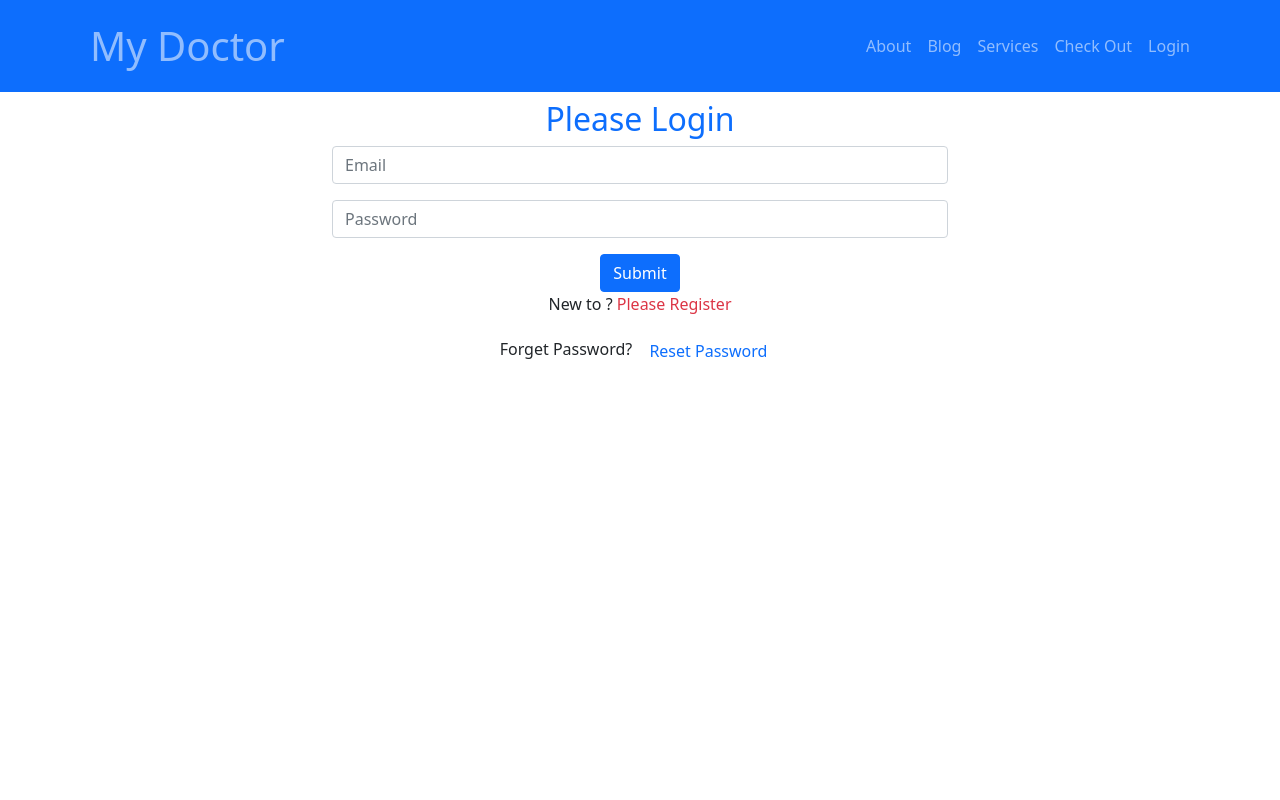
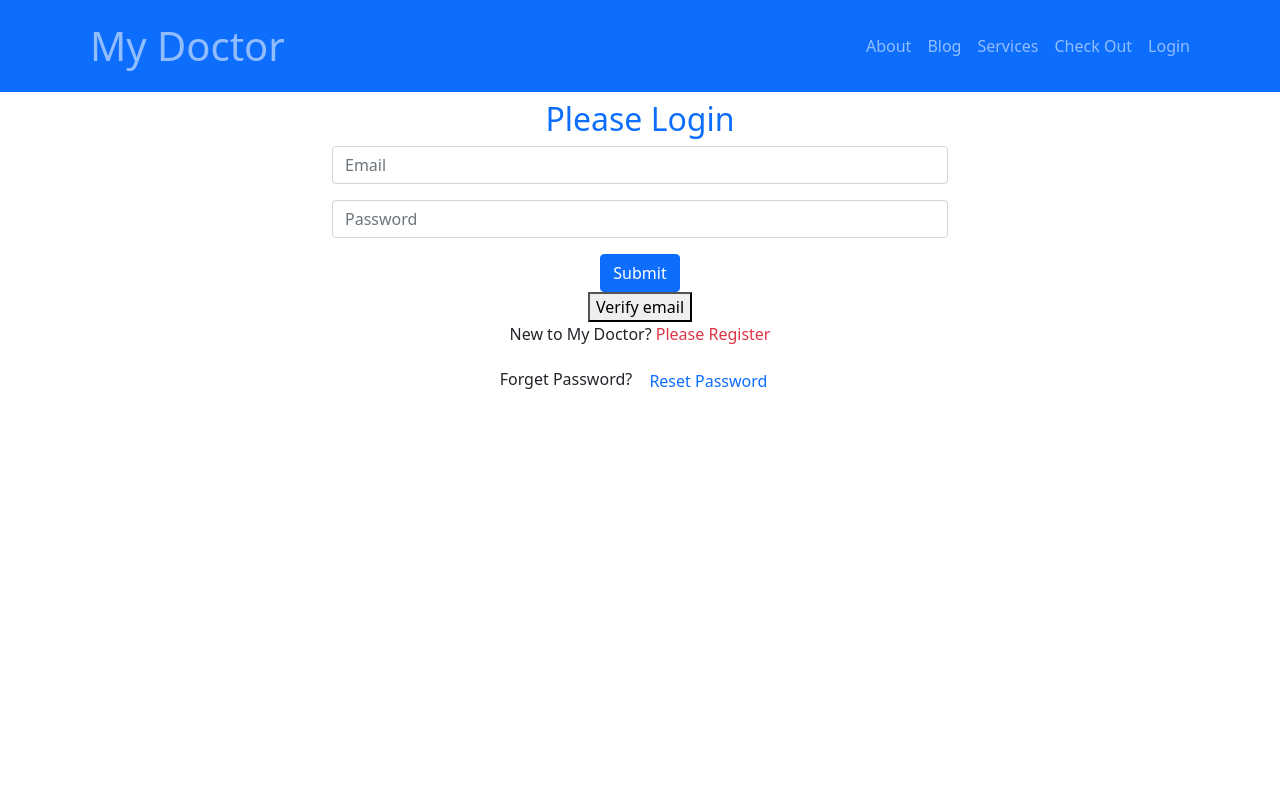
Before and after one commit to Shahjalal-Fahad/my-doctor, a React (Create React App) app: page /login in a window 1280 px wide. Shown: the top 800 px of the page. Built offline with nearby package versions, Linux system fonts and the light colour scheme; no server answers.

Commit message:
verify email

```diff
--- a/src/components/Login/Login.js
+++ b/src/components/Login/Login.js
@@ -3,8 +3,12 @@ import { Button, Form, Toast } from 'react-bootstrap';
 import { useSendPasswordResetEmail, useSignInWithEmailAndPassword } from 'react-firebase-hooks/auth';
 import { Link, useLocation, useNavigate } from 'react-router-dom';
 import { toast } from 'react-toastify';
+
 import auth from '../../firebase.init';
 import Loading from '../Loading/Loading';
+import 'react-toastify/dist/ReactToastify.css';
+import VerifyEmail from '../VerifyEmail/VerifyEmail';
+
 
 const Login = () => {
     const emailRef = useRef('');
@@ -14,16 +18,7 @@ const Login = () => {
     const [sendPasswordResetEmail, sending] = useSendPasswordResetEmail(auth);
 
     let from = location.state?.from?.pathname || "/";
-    const resetPassword = async () => {
-        const email = emailRef.current.value;
-        if (email) {
-            await sendPasswordResetEmail(email);
-            Toast('Sent email');
-        }
-        else{
-            toast('please enter your email address');
-        }
-    }
+
 
     const [
         signInWithEmailAndPassword,
@@ -52,7 +47,19 @@ const Login = () => {
     }
 
     const navigateRegister = event => {
+        event.preventDefault();
+
         navigate('/signup');
+    }
+    const resetPassword = async () => {
+        const email = emailRef.current.value;
+        if (email) {
+            await sendPasswordResetEmail(email);
+            Toast('Sent email');
+        }
+        else{
+            toast('please enter your email address');
+        }
     }
     return (
         <div className='container w-50 mx-auto'  style={{height:'100vh'}}>
@@ -71,7 +78,8 @@ const Login = () => {
                 </Button>
             </Form>
             {errorElement}
-            <p>New to ? <Link to="/signup" className='text-danger pe-auto text-decoration-none' onClick={navigateRegister}>Please Register</Link> </p>
+            <VerifyEmail></VerifyEmail>
+            <p>New to My Doctor? <Link to="/signup" className='text-danger pe-auto text-decoration-none' onClick={navigateRegister}>Please Register</Link> </p>
             <p>Forget Password? <button className='btn btn-link text-primary pe-auto text-decoration-none' onClick={resetPassword}>Reset Password</button> </p>
 
         </div>
--- a/src/components/Services/Services.js
+++ b/src/components/Services/Services.js
@@ -1,12 +1,19 @@
 import React from 'react';
 import { Card, CardGroup } from 'react-bootstrap';
+import { useAuthState } from 'react-firebase-hooks/auth';
 import { Navigate, useNavigate } from 'react-router-dom';
+import auth from '../../firebase.init';
+import Loading from '../Loading/Loading';
 
 const Services = () => {
+  const [user, loading, error] = useAuthState(auth);
     const navigate=useNavigate()
     const takeService=()=>{
         navigate('/checkout')
     }
+    if(loading ){
+      return <Loading></Loading>
+  }
     return (
         <div>
             This is service
--- a/src/components/SignUp/SignUp.js
+++ b/src/components/SignUp/SignUp.js
@@ -3,6 +3,9 @@ import { Link, useNavigate } from 'react-router-dom';
 import { useCreateUserWithEmailAndPassword } from 'react-firebase-hooks/auth';
 import './SignUp.css'
 import auth from '../../firebase.init';
+import VerifyEmail from '../VerifyEmail/VerifyEmail';
+import Loading from '../Loading/Loading';
+import { sendEmailVerification } from 'firebase/auth';
 
 const SignUp = () => {
 
@@ -11,7 +14,7 @@ const SignUp = () => {
         user,
         loading,
         error,
-      ] = useCreateUserWithEmailAndPassword(auth);
+      ] = useCreateUserWithEmailAndPassword(auth,sendEmailVerification);
     const navigate = useNavigate();
 
     const navigateLogin = () =>{
@@ -21,7 +24,9 @@ const SignUp = () => {
     if(user){
         navigate('/home');
     }
-
+    if(loading ){
+        return <Loading></Loading>
+    }
     const handleRegister = event =>{
         event.preventDefault();
         const name = event.target.name.value;
@@ -29,6 +34,8 @@ const SignUp = () => {
         const password = event.target.password.value;
 
         createUserWithEmailAndPassword(email, password);
+
+
     }
     return (
 
@@ -43,6 +50,7 @@ const SignUp = () => {
             <input type="password" name="password" id="" placeholder='Password' required/>
             <input className='' type="submit" value="SignUp" />
         </form>
+        <VerifyEmail></VerifyEmail>
         <p>Already have an account? <Link to="/login" className='text-danger pe-auto text-decoration-none' onClick={navigateLogin}>Please Login</Link> </p>
     </div>
     );
--- /dev/null
+++ b/src/components/VerifyEmail/VerifyEmail.js
@@ -0,0 +1,35 @@
+import React, { useState } from 'react';
+
+import { useSendEmailVerification } from 'react-firebase-hooks/auth';
+import auth from '../../firebase.init';
+
+const VerifyEmail = () => {
+  const [email, setEmail] = useState('');
+  const [sendEmailVerification, sending, error] = useSendEmailVerification(
+    auth
+  );
+
+  if (error) {
+    return (
+      <div>
+        <p>Error: {error.message}</p>
+      </div>
+    );
+  }
+  if (sending) {
+    return <p>Sending...</p>;
+  }
+  return (
+    <div className="App">
+      <button
+        onClick={async () => {
+          await sendEmailVerification();
+          alert('Sent email');
+        }}
+      >
+        Verify email
+      </button>
+    </div>
+  );
+};
+export default VerifyEmail;
```
